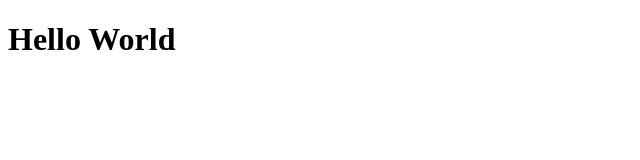
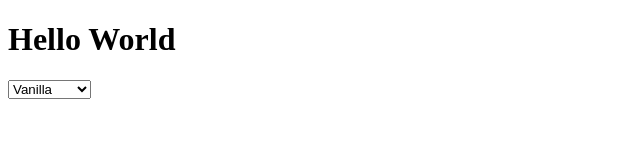
Before and after one commit to Simon-P25/wd10, a plain HTML site: page index.html in a window 1280 px wide. Shown: the whole page, without its empty margins (0-640 px from the left). Drawn offline with Linux system fonts and the light colour scheme.

Commit message:
added select

```diff
--- a/index.html
+++ b/index.html
@@ -10,6 +10,13 @@
 
 <body>
     <h1>Hello World</h1>
+    <select name="" id="">
+        <option value="">Vanilla</option>
+        <option value="">Chocolate</option>
+        <option value="">Pistachio</option>
+        <option value="">Strawbery</option>
+        <option value="">Pecan</option>
+    </select>
 
 
 
```
